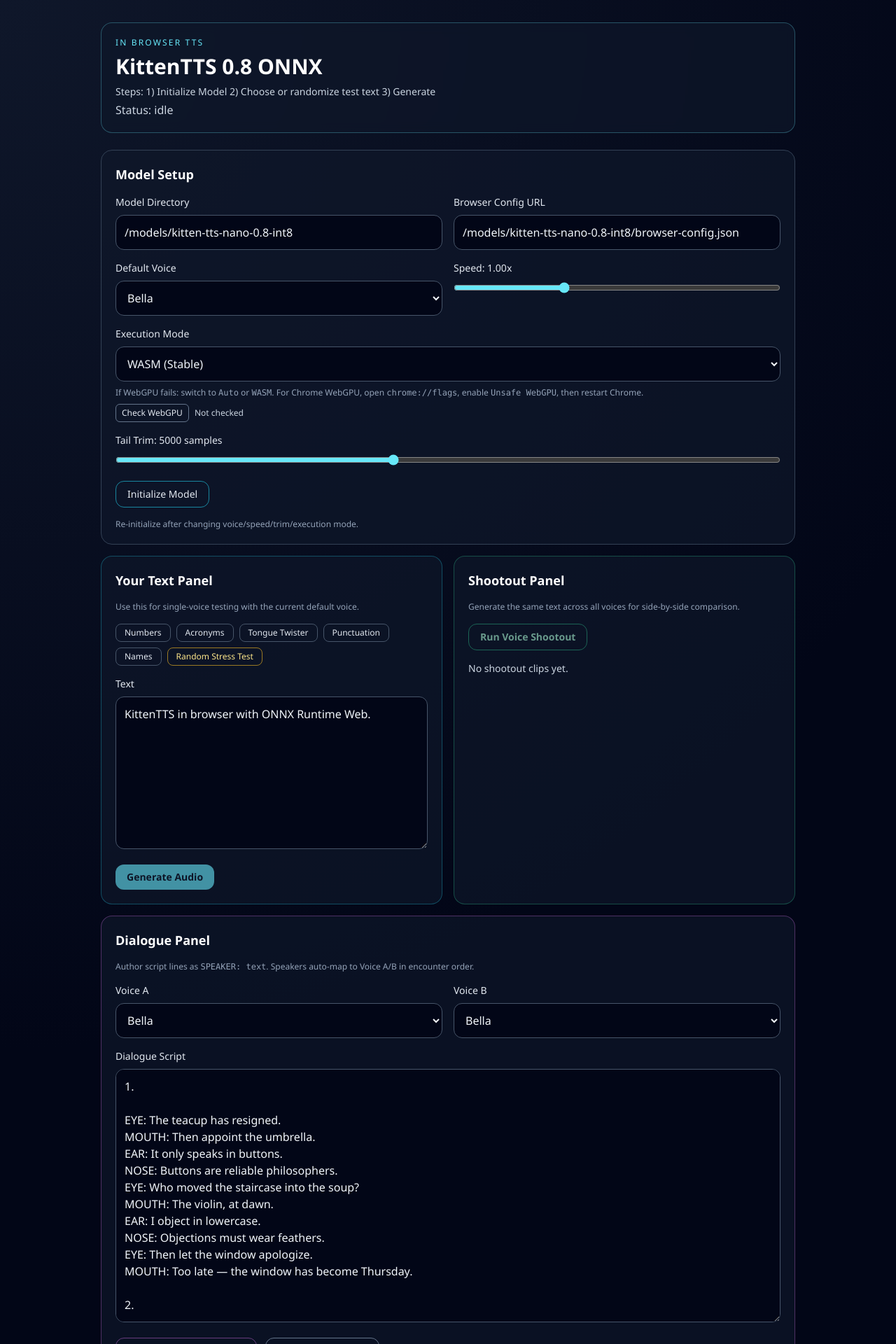
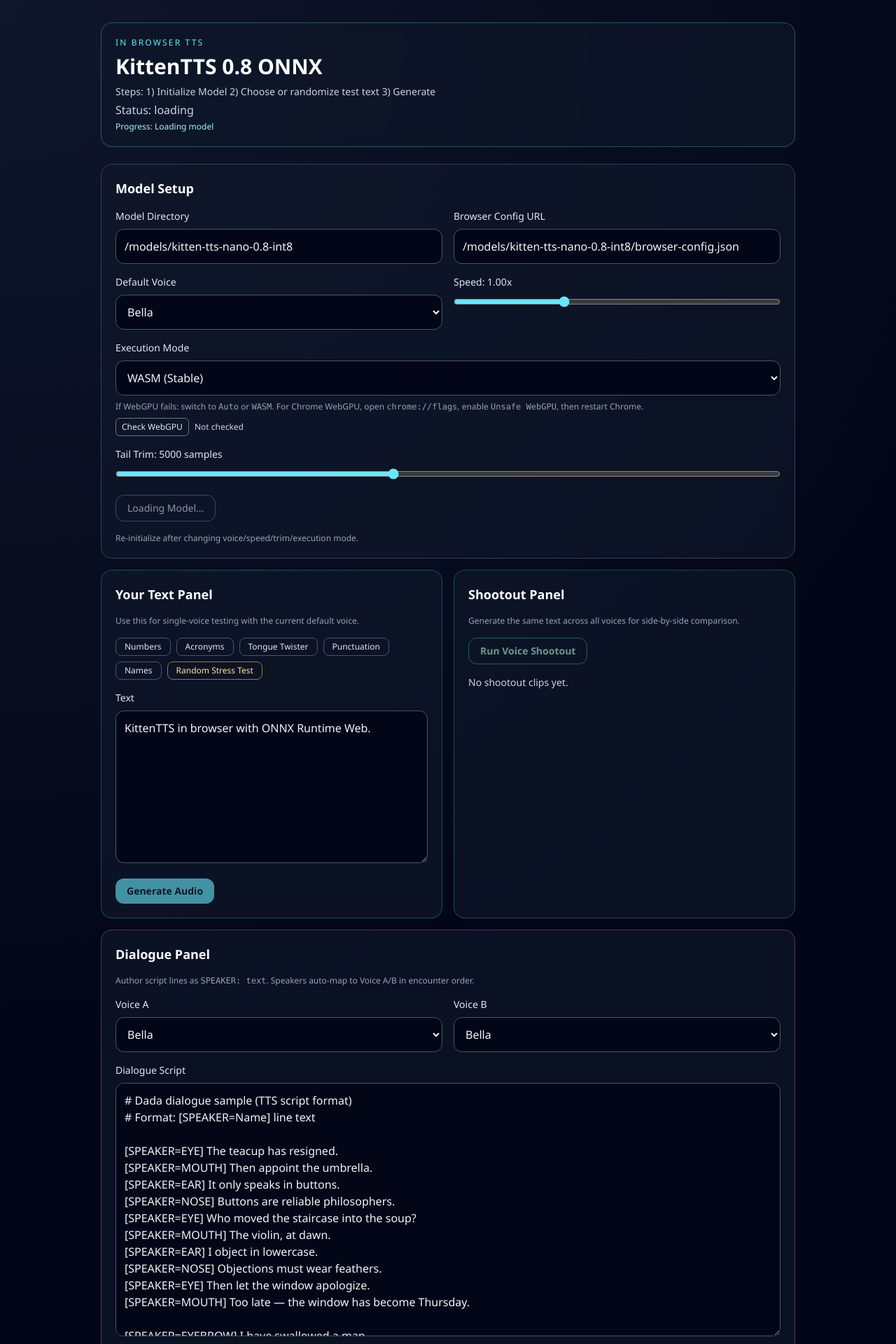
Before and after one commit to ricklon/kittenttsinweb, a React (Vite) app: page / in a window 1280 px wide. Shown: the top 1920 px of the page at 70% size. Built offline with nearby package versions, Linux system fonts and the light colour scheme.

Commit message:
feat: add structured dialogue script format and docs

```diff
--- a/src/App.jsx
+++ b/src/App.jsx
@@ -72,57 +72,52 @@ function buildStressPhrase() {
   )} to ${randomChoice(currency)}; ${randomChoice(endings)}`;
 }
 
-const DEFAULT_DIALOGUE_SCRIPT = `1.
+const DEFAULT_DIALOGUE_SCRIPT = `# Dada dialogue sample (TTS script format)
+# Format: [SPEAKER=Name] line text
 
-EYE: The teacup has resigned.
-MOUTH: Then appoint the umbrella.
-EAR: It only speaks in buttons.
-NOSE: Buttons are reliable philosophers.
-EYE: Who moved the staircase into the soup?
-MOUTH: The violin, at dawn.
-EAR: I object in lowercase.
-NOSE: Objections must wear feathers.
-EYE: Then let the window apologize.
-MOUTH: Too late — the window has become Thursday.
+[SPEAKER=EYE] The teacup has resigned.
+[SPEAKER=MOUTH] Then appoint the umbrella.
+[SPEAKER=EAR] It only speaks in buttons.
+[SPEAKER=NOSE] Buttons are reliable philosophers.
+[SPEAKER=EYE] Who moved the staircase into the soup?
+[SPEAKER=MOUTH] The violin, at dawn.
+[SPEAKER=EAR] I object in lowercase.
+[SPEAKER=NOSE] Objections must wear feathers.
+[SPEAKER=EYE] Then let the window apologize.
+[SPEAKER=MOUTH] Too late — the window has become Thursday.
 
-2.
+[SPEAKER=EYEBROW] I have swallowed a map.
+[SPEAKER=MOUTH] Which country was delicious?
+[SPEAKER=EYE] The one with three moons and no chairs.
+[SPEAKER=EAR] Chairs are only frozen arguments.
+[SPEAKER=NOSE] I prefer a ladder with opinions.
+[SPEAKER=EYEBROW] Then climb the orchestra.
+[SPEAKER=MOUTH] I already mailed it to a fish.
+[SPEAKER=EYE] Did the fish reply?
+[SPEAKER=EAR] Yes, in excellent dust.
+[SPEAKER=NOSE] Then we are formally introduced.
 
-EYEBROW: I have swallowed a map.
-MOUTH: Which country was delicious?
-EYE: The one with three moons and no chairs.
-EAR: Chairs are only frozen arguments.
-NOSE: I prefer a ladder with opinions.
-EYEBROW: Then climb the orchestra.
-MOUTH: I already mailed it to a fish.
-EYE: Did the fish reply?
-EAR: Yes, in excellent dust.
-NOSE: Then we are formally introduced.
+[SPEAKER=MOUTH] Good evening, ceiling.
+[SPEAKER=CEILING] I refuse to remain overhead.
+[SPEAKER=EYE] Sensible. The floor is overworked.
+[SPEAKER=EAR] Hush — the wallpaper is rehearsing.
+[SPEAKER=NOSE] For what performance?
+[SPEAKER=MOUTH] A duel between two teaspoons.
+[SPEAKER=CEILING] Who is judging?
+[SPEAKER=EYE] A lamp with aristocratic knees.
+[SPEAKER=EAR] Then the verdict will be circular.
+[SPEAKER=NOSE] As all honest furniture is.
 
-3.
-
-MOUTH: Good evening, ceiling.
-CEILING: I refuse to remain overhead.
-EYE: Sensible. The floor is overworked.
-EAR: Hush — the wallpaper is rehearsing.
-NOSE: For what performance?
-MOUTH: A duel between two teaspoons.
-CEILING: Who is judging?
-EYE: A lamp with aristocratic knees.
-EAR: Then the verdict will be circular.
-NOSE: As all honest furniture is.
-
-4.
-
-EYE: My hat has learned arithmetic.
-MOUTH: Hide it before it teaches the bread.
-EAR: Too late — the bread now counts backwards.
-NOSE: Backwards is the shortest route to Paris.
-EYE: Only if the moon signs the receipt.
-MOUTH: I left the receipt in a trumpet.
-EAR: Then the trumpet owns the moon.
-NOSE: Ownership is a temporary sneeze.
-EYE: Bless you, then.
-MOUTH: And also the chandelier.`;
+[SPEAKER=EYE] My hat has learned arithmetic.
+[SPEAKER=MOUTH] Hide it before it teaches the bread.
+[SPEAKER=EAR] Too late — the bread now counts backwards.
+[SPEAKER=NOSE] Backwards is the shortest route to Paris.
+[SPEAKER=EYE] Only if the moon signs the receipt.
+[SPEAKER=MOUTH] I left the receipt in a trumpet.
+[SPEAKER=EAR] Then the trumpet owns the moon.
+[SPEAKER=NOSE] Ownership is a temporary sneeze.
+[SPEAKER=EYE] Bless you, then.
+[SPEAKER=MOUTH] And also the chandelier.`;
 
 function loadRatings() {
   try {
@@ -162,11 +157,34 @@ function parseDialogueScript(script, voiceA, voiceB) {
   for (const rawLine of lines) {
     const line = rawLine.trim();
     if (!line) continue;
+    if (line.startsWith("#")) continue;
     if (/^\d+\.$/.test(line)) continue;
-    const match = line.match(/^([A-Z][A-Z0-9_-]{0,40})\s*:\s*(.+)$/i);
-    if (!match) continue;
-    const speaker = match[1].trim();
-    const text = match[2].trim();
+
+    let speaker = "";
+    let text = "";
+
+    // Preferred format: [SPEAKER=Name] text
+    const bracketMatch = line.match(/^\[(.*?)\]\s*(.+)$/);
+    if (bracketMatch) {
+      const attrs = bracketMatch[1].split("|").map((x) => x.trim());
+      text = bracketMatch[2].trim();
+      for (const attr of attrs) {
+        const kv = attr.match(/^([A-Z_]+)\s*=\s*(.+)$/i);
+        if (!kv) continue;
+        if (kv[1].toUpperCase() === "SPEAKER") {
+          speaker = kv[2].trim();
+        }
+      }
+    }
+
+    // Backward compatibility: SPEAKER: text
+    if (!speaker) {
+      const legacyMatch = line.match(/^([A-Z][A-Z0-9_-]{0,40})\s*:\s*(.+)$/i);
+      if (!legacyMatch) continue;
+      speaker = legacyMatch[1].trim();
+      text = legacyMatch[2].trim();
+    }
+
     if (!text) continue;
 
     if (!speakerOrder.has(speaker)) speakerOrder.set(speaker, speakerOrder.size);
@@ -186,6 +204,7 @@ export default function App() {
   const dialogueUrlsRef = useRef([]);
 
   const [status, setStatus] = useState("idle");
+  const [modelInitialized, setModelInitialized] = useState(false);
   const [text, setText] = useState("KittenTTS in browser with ONNX Runtime Web.");
   const [voice, setVoice] = useState("Bella");
   const [speed, setSpeed] = useState(1);
@@ -197,6 +216,7 @@ export default function App() {
   const [lastStats, setLastStats] = useState("");
   const [runtimeInfo, setRuntimeInfo] = useState("");
   const [debugInfo, setDebugInfo] = useState("");
+  const [conversionProgress, setConversionProgress] = useState("");
   const [trimTailSamples, setTrimTailSamples] = useState(5000);
   const [execMode, setExecMode] = useState("wasm");
   const [webgpuStatus, setWebgpuStatus] = useState("Not checked");
@@ -233,7 +253,9 @@ export default function App() {
 
       if (type === "ready") {
         setStatus("ready");
+        setModelInitialized(true);
         setError("");
+        setConversionProgress("");
         const inputs = Array.isArray(payload?.inputs) ? payload.inputs.join(", ") : "unknown";
         const outputs = Array.isArray(payload?.outputs) ? payload.outputs.join(", ") : "unknown";
         const provider = Array.isArray(payload?.providers) ? payload.providers.join(", ") : "unknown";
@@ -263,18 +285,44 @@ export default function App() {
         }
       }
 
+      if (type === "progress") {
+        const msg = payload?.message || payload?.stage || "Working";
+        setConversionProgress(msg);
+        return;
+      }
+
       if (type === "error") {
         const requestId = payload?.requestId;
         if (requestId && pendingRef.current.has(requestId)) {
           const resolve = pendingRef.current.get(requestId);
           pendingRef.current.delete(requestId);
           resolve({ error: String(payload?.message || payload || "Unknown error") });
+          setConversionProgress("");
           return;
         }
-        setError(typeof payload === "string" ? payload : JSON.stringify(payload));
+        setError(typeof payload === "string" ? payload : String(payload?.message || JSON.stringify(payload)));
+        setConversionProgress("");
+        setModelInitialized(false);
         setStatus("ready");
       }
     };
+
+    const initialProviders = execMode === "webgpu" ? ["webgpu"] : execMode === "auto" ? ["webgpu", "wasm"] : ["wasm"];
+    setStatus("loading");
+    setModelInitialized(false);
+    setConversionProgress("Loading model");
+    worker.postMessage({
+      type: "init",
+      payload: {
+        modelDir,
+        configUrl,
+        providers: initialProviders,
+        configOverrides: {
+          trimTailSamples,
+          phonemizerMode: "espeak_js"
+        }
+      }
+    });
 
     return () => {
       worker.terminate();
@@ -283,7 +331,7 @@ export default function App() {
       for (const url of shootoutUrlsRef.current) URL.revokeObjectURL(url);
       for (const url of dialogueUrlsRef.current) URL.revokeObjectURL(url);
     };
-  }, [voice, dialogueVoiceA, dialogueVoiceB]);
+  }, []);
 
   async function checkWebgpuReadiness() {
     if (typeof window === "undefined") {
@@ -320,7 +368,9 @@ export default function App() {
   function initModel() {
     if (!workerRef.current) return;
     setStatus("loading");
+    setModelInitialized(false);
     setError("");
+    setConversionProgress("Loading model");
     const providers = execMode === "webgpu" ? ["webgpu"] : execMode === "auto" ? ["webgpu", "wasm"] : ["wasm"];
     workerRef.current.postMessage({
       type: "init",
@@ -369,13 +419,17 @@ export default function App() {
   }
 
   async function generateMain() {
-    if (!workerRef.current || !canGenerate) return;
+    if (!workerRef.current || !canGenerate || !modelInitialized) {
+      setError("Initialize Model first.");
+      return;
+    }
     setStatus("generating");
     setError("");
     const requestId = `main-${Date.now()}`;
     const result = await requestGenerate({ textValue: text, voiceValue: voice, speedValue: speed, requestId });
     if (result?.error) {
       setError(result.error);
+      setConversionProgress("");
       setStatus("ready");
       return;
     }
@@ -386,11 +440,15 @@ export default function App() {
     audioUrlRef.current = url;
     setAudioUrl(url);
     setLastStats(`${result.samples} samples across ${result.chunks} chunk(s)`);
+    setConversionProgress("");
     setStatus("ready");
   }
 
   async function runVoiceShootout() {
-    if (!workerRef.current || !canGenerate) return;
+    if (!workerRef.current || !canGenerate || !modelInitialized) {
+      setError("Initialize Model first.");
+      return;
+    }
     setShootoutLoading(true);
     setStatus("generating");
     setError("");
@@ -407,6 +465,7 @@ export default function App() {
       const result = await requestGenerate({ textValue: text, voiceValue: v, speedValue: speed, requestId });
       if (result?.error) {
         setError(`Shootout failed on ${v}: ${result.error}`);
+        setConversionProgress("");
         break;
       }
       const blob = new Blob([result.wavBuffer], { type: "audio/wav" });
@@ -423,12 +482,16 @@ export default function App() {
     }
 
     setShootoutProgress("");
+    setConversionProgress("");
     setShootoutLoading(false);
     setStatus("ready");
   }
 
   async function runDialogueScript() {
-    if (!workerRef.current || !canGenerate) return;
+    if (!workerRef.current || !canGenerate || !modelInitialized) {
+      setError("Initialize Model first.");
+      return;
+    }
     const turns = parseDialogueScript(dialogueScript, dialogueVoiceA, dialogueVoiceB);
     if (turns.length === 0) {
       setError("No valid dialogue lines found. Use format: SPEAKER: text");
@@ -457,6 +520,7 @@ export default function App() {
       });
       if (result?.error) {
         setError(`Dialogue failed at line ${i + 1}: ${result.error}`);
+        setConversionProgress("");
         break;
       }
       const blob = new Blob([result.wavBuffer], { type: "audio/wav" });
@@ -474,6 +538,7 @@ export default function App() {
     }
 
     setDialogueProgress("");
+    setConversionProgress("");
     setDialogueLoading(false);
     setStatus("ready");
   }
@@ -485,6 +550,7 @@ export default function App() {
         <h1 className="mt-2 text-3xl font-bold text-white">KittenTTS 0.8 ONNX</h1>
         <p className="mt-2 text-sm text-slate-300">Steps: 1) Initialize Model 2) Choose or randomize test text 3) Generate</p>
         <p className="mt-1 text-slate-300">Status: {status}</p>
+        {conversionProgress ? <p className="mt-1 text-xs text-cyan-200">Progress: {conversionProgress}</p> : null}
       </div>
 
       <section className="space-y-4 rounded-2xl border border-slate-700 bg-slate-900/70 p-5">
@@ -625,7 +691,7 @@ export default function App() {
 
           <button
             onClick={generateMain}
-            disabled={!canGenerate || status === "generating"}
+            disabled={!canGenerate || !modelInitialized || status === "generating"}
             className="rounded-xl bg-cyan-300 px-4 py-2 text-sm font-semibold text-slate-900 hover:bg-cyan-200 disabled:opacity-60"
           >
             {status === "generating" && !shootoutLoading ? "Generating..." : "Generate Audio"}
@@ -661,7 +727,7 @@ export default function App() {
 
           <button
             onClick={runVoiceShootout}
-            disabled={!canGenerate || shootoutLoading}
+            disabled={!canGenerate || !modelInitialized || shootoutLoading}
             className="rounded-xl border border-emerald-400/70 px-4 py-2 text-sm font-semibold text-emerald-200 hover:border-emerald-300 disabled:opacity-60"
           >
             {shootoutLoading ? "Running Shootout..." : "Run Voice Shootout"}
@@ -752,7 +818,7 @@ export default function App() {
         <div className="flex flex-wrap gap-3">
           <button
             onClick={runDialogueScript}
-            disabled={!canGenerate || dialogueLoading}
+            disabled={!canGenerate || !modelInitialized || dialogueLoading}
             className="rounded-xl border border-fuchsia-400/70 px-4 py-2 text-sm font-semibold text-fuchsia-200 hover:border-fuchsia-300 disabled:opacity-60"
           >
             {dialogueLoading ? "Rendering Dialogue..." : "Generate Dialogue Clips"}
```
Also changed, not shown: 1 other file (tests, documents, lock files or other folders).
